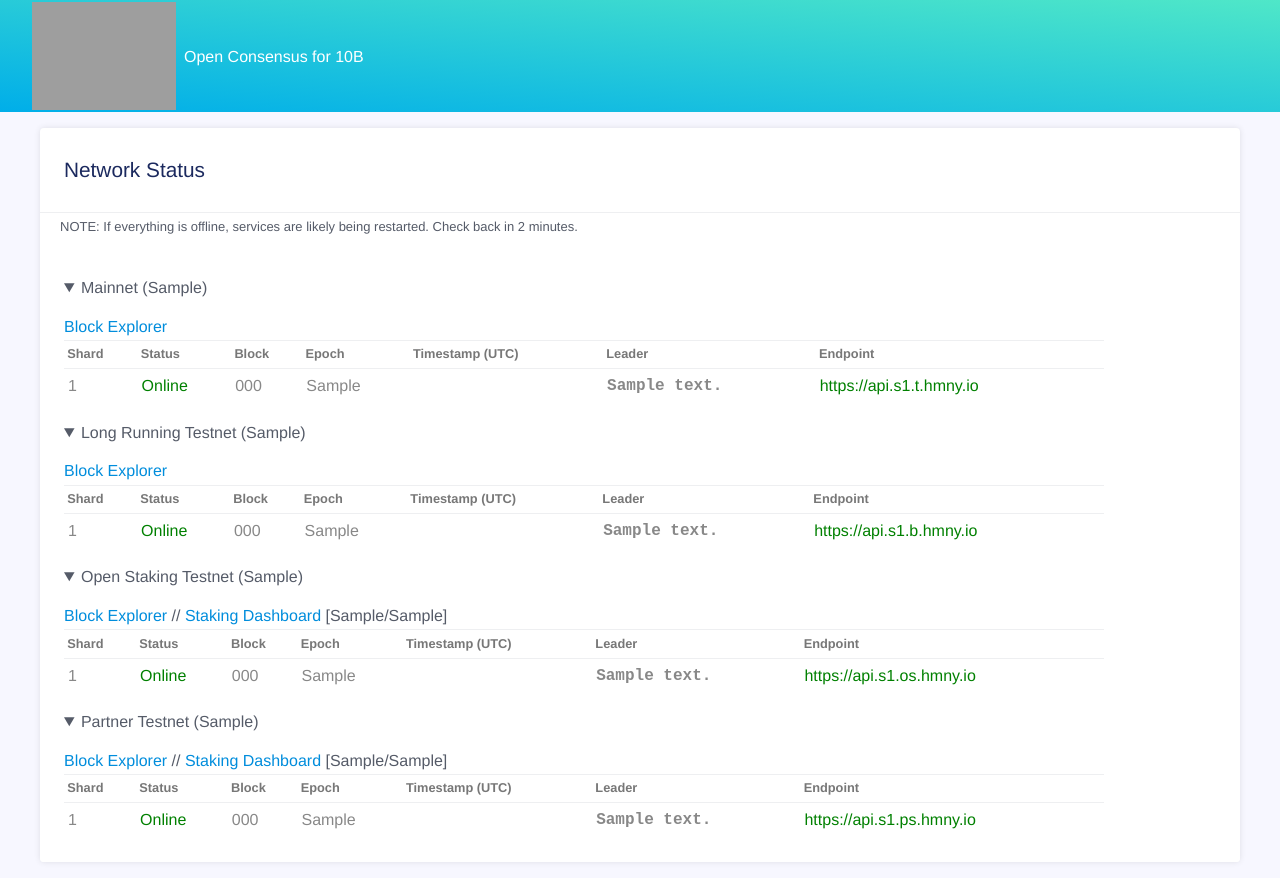
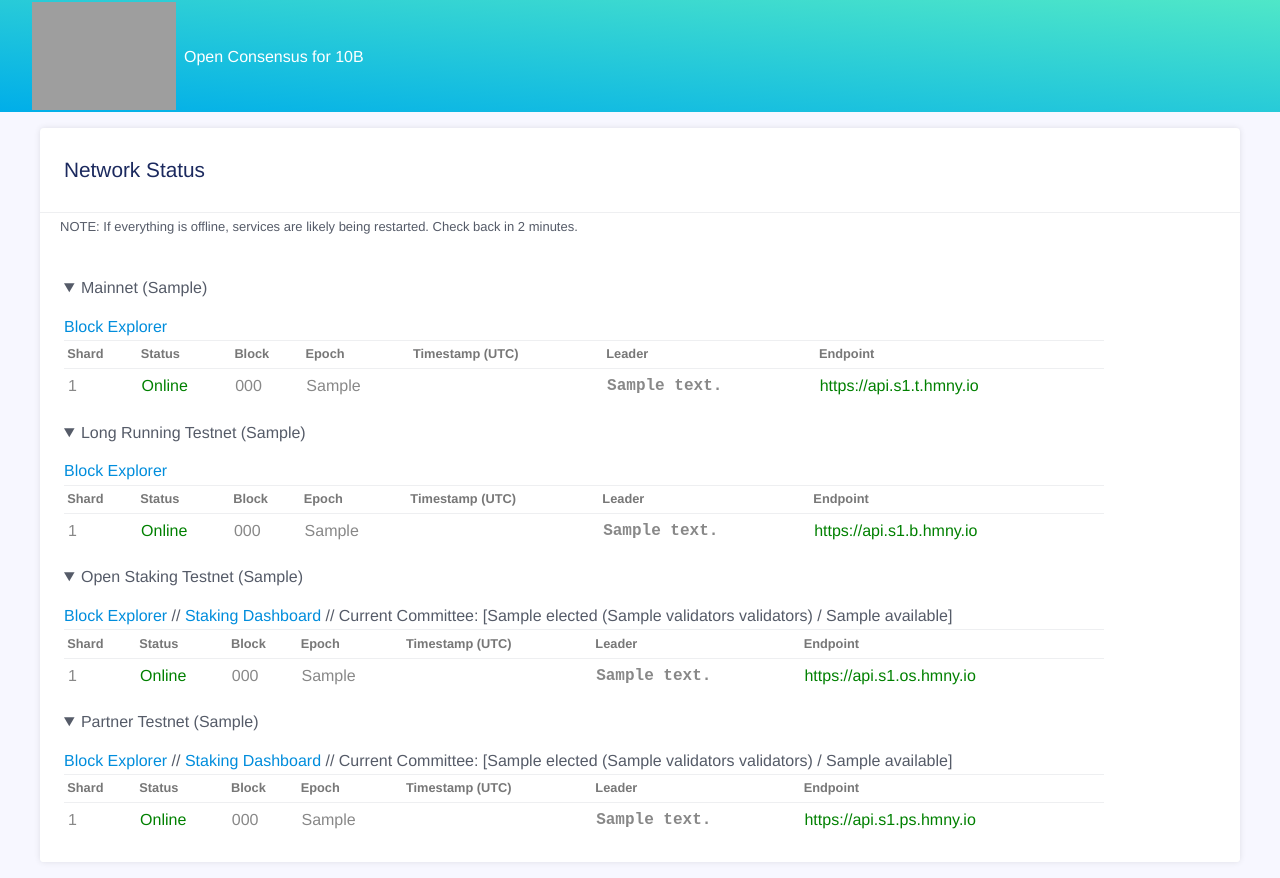
Before and after one commit to harmony-one/monitor, a Flask app: page /status in a window 1280 px wide. Run offline with Flask 2, Linux system fonts and the light colour scheme; a database or web service that is not in the repository returns one stand-in record (values such as "Sample title"); data that the repository does not hold is empty; grey boxes are pictures that could not be loaded.

Commit message:
[status-page] Sort Harmony version commits & add more details on committee membership (#516)

```diff
--- a/monitoring/status-page/status/routes.py
+++ b/monitoring/status-page/status/routes.py
@@ -48,9 +48,10 @@ def status():
         if len(result['commit-version']) == 1:
             statuses[network_name]['commit-version'] = result['commit-version'][0]
         else:
-            statuses[network_name]['commit-version'] = ", ".join(result['commit-version'])
+            statuses[network_name]['commit-version'] = ", ".join(sorted(result['commit-version']))
         statuses[network_name]['used-seats'] = result['used-seats']
         statuses[network_name]['avail-seats'] = result['avail-seats']
+        statuses[network_name]['validators'] = result['validators']
 
     for e in endpoint_threads:
         e.start()
--- a/monitoring/status-page/status/templates/status.html.j2
+++ b/monitoring/status-page/status/templates/status.html.j2
@@ -69,7 +69,15 @@
                       <a href="{{ data[net]['explorer-link'] }}">Block Explorer</a>
                     {% endif %}
                     {% if data[net]['staking-link'] %}
-                      // <a href="{{ data[net]['staking-link'] }}">Staking Dashboard</a> [{{ data[net]['used-seats'] }}/{{ data[net]['avail-seats'] }}]
+                      // <a href="{{ data[net]['staking-link'] }}">Staking Dashboard</a>
+                      {% if data[net]['used-seats'] %}
+                        // Current Committee:
+                        [{{ data[net]['used-seats'] }} elected
+                        {% if data[net]['validators'] %}
+                          ({{ data[net]['validators'] }} validators)
+                        {% endif %}
+                        / {{ data[net]['avail-seats'] }} available]
+                      {% endif %}
                     {% endif %}
                     </p>
                   </div>
```
